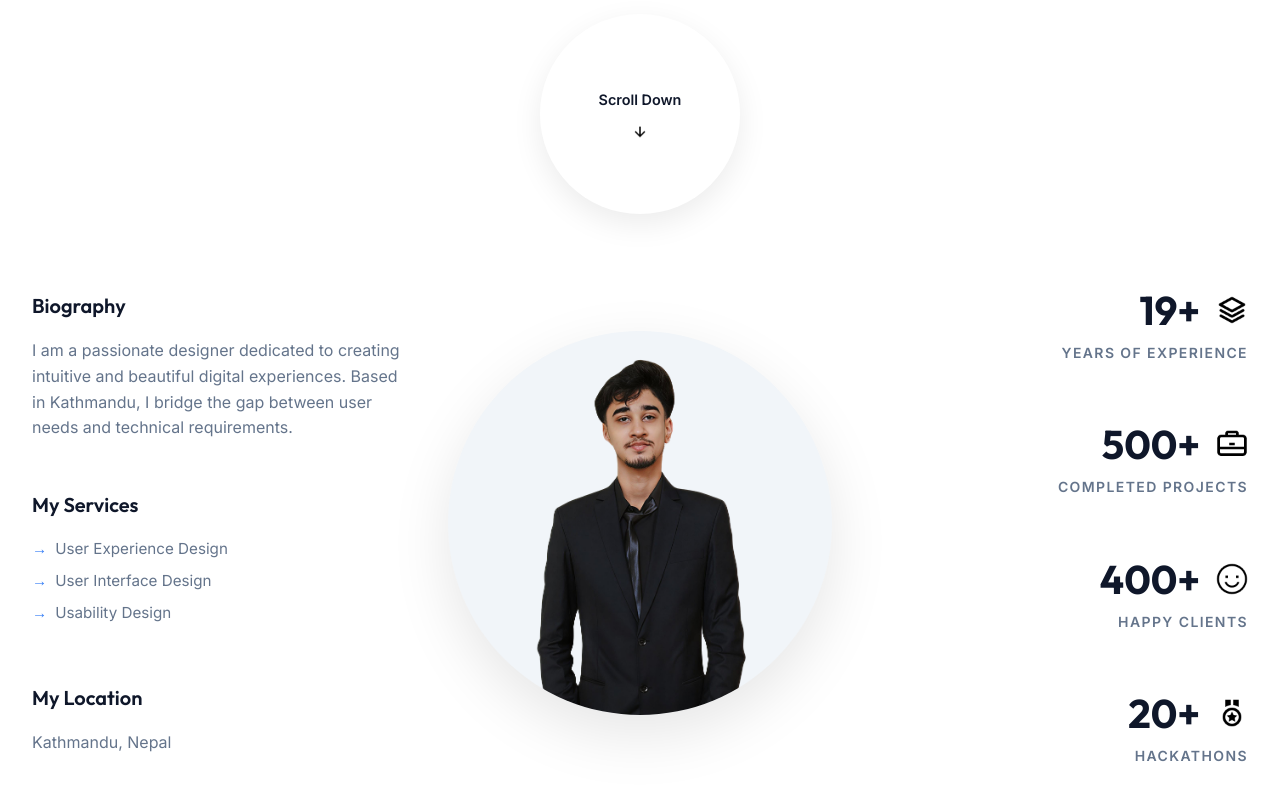
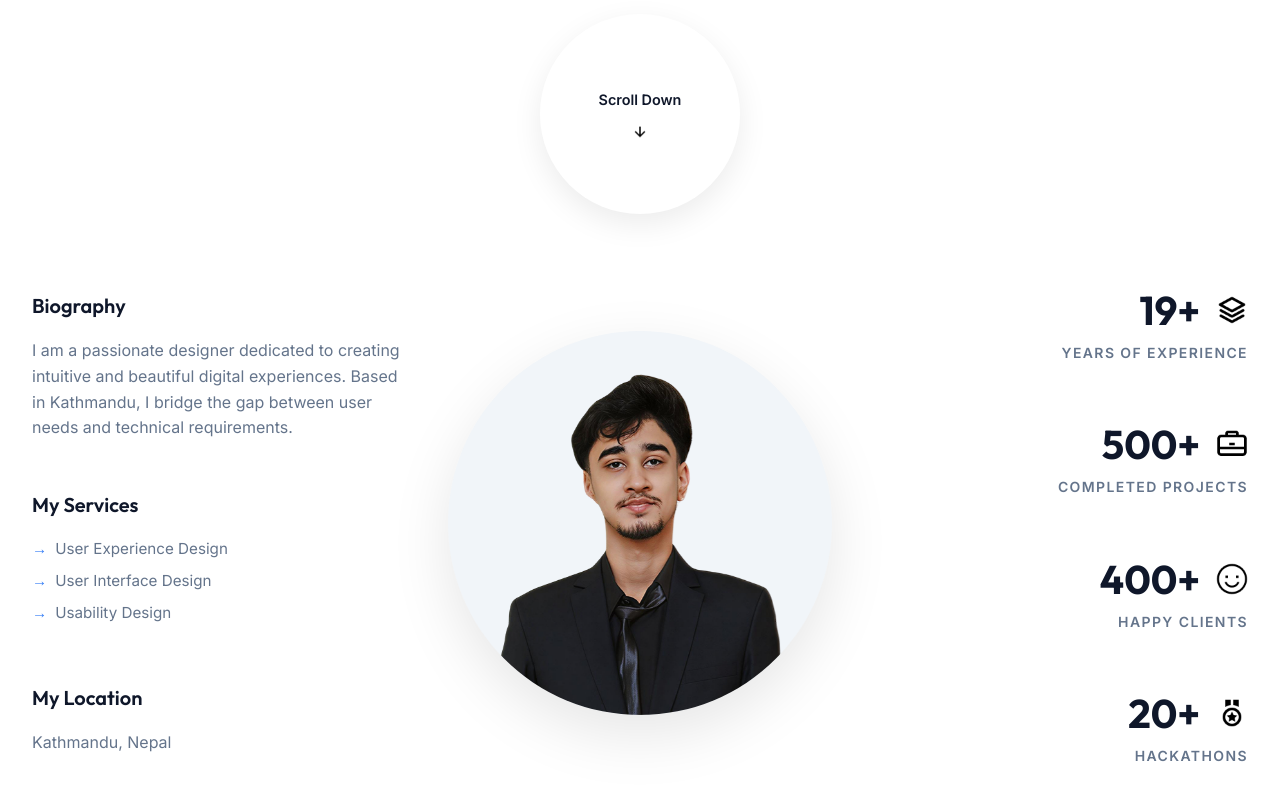
Before and after one commit to Sandesh03-bot/Portfolio, a Next.js app: page / in a window 1280 px wide. Shown: the part 378-1178 px from the top of the page. Built offline with nearby package versions, Linux system fonts and the light colour scheme.

Commit message:
Adjust profile image to fill circle with focus on upper body

```diff
--- a/app/globals.css
+++ b/app/globals.css
@@ -884,10 +884,10 @@ body {
 }
 
 .image-wrapper img {
-    width: auto;
+    width: 100%;
     height: 100%;
-    object-fit: contain;
-    object-position: center;
+    object-fit: cover;
+    object-position: center top;
     z-index: 10;
 }
 
```
